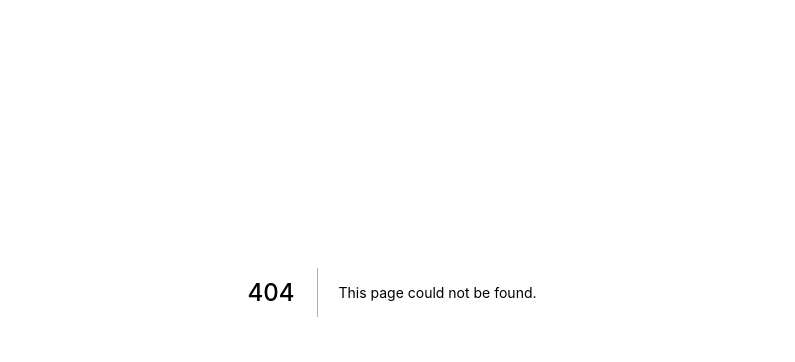
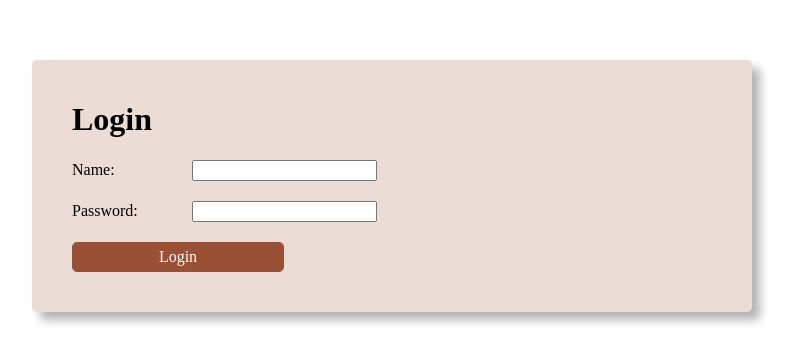
Before and after one commit to charlieworld/qraphql-react-client-starter, a Next.js app: page /login in a window 1280 px wide. Before the commit this address had no page. Shown: the part 108-470 px from the top of the page, without its empty margins (248-1043 px from the left). Built offline with nearby package versions, Linux system fonts and the light colour scheme.

Commit message:
[Feature] login page mockup

```diff
--- /dev/null
+++ b/assist/color.js
@@ -0,0 +1,11 @@
+
+
+const primary = 'rgb(154,80,52,0.2)'
+const shadow = 'rgb(0,0,0,0.3)'
+const botton = 'rgb(154,80,52)'
+
+export default {
+  primary,
+  shadow,
+  botton
+};
--- a/components/Admins.js
+++ b/components/Admins.js
@@ -8,7 +8,8 @@ const ListItem = styled.li`
   border: black solid 1px;
 `;
 
-const Admins = ({data}) => {
+const Admins = (input) => {
+  const { data } = input;
   const { loading, error, admins } = data;
   if (loading) return <p>Loading...</p>;
   if (error) return <p>Error :(</p>;
--- /dev/null
+++ b/components/Login.js
@@ -0,0 +1,82 @@
+import React, { useState } from 'react'
+//import { useRouter } from 'next/router'
+//import token from '../tools/token'
+import styled from 'styled-components';
+import color from '../assist/color';
+
+
+const Container = styled.div`
+  width: 50vw;
+  margin: 0 auto;
+  padding: 20px 40px 40px 40px;
+  border-radius: 5px;
+  background-color: ${color.primary};
+  box-shadow: ${color.shadow} 8px 8px 10px;
+`;
+
+const FormRow =  styled.label`
+  display: block;
+  margin-bottom: 20px;
+`;
+
+const FormRowTitle =  styled.span`
+  display: inline-block;
+  width: 100px;
+  margin-right: 20px;
+`;
+
+const LoginBtn = styled.div`
+  width: 200px;
+  padding: 5px;
+  text-align: center;
+  background-color: ${color.botton};
+  border: ${color.botton} solid 1px;
+  border-radius: 5px;
+  color: white;
+  cursor: pointer;
+
+  &:active {
+    color: #c6c6c6;
+    background-color: transparent;
+    border: ${color.botton} solid 1px;
+  }
+`;
+
+
+const Index = () => {
+  const [name, setName] = useState('');
+  const [password, setPassword] = useState('');
+
+  const onNameChange = (e) => {
+    setName(e.target.value);
+  };
+
+  const onPasswordChange = (e) => {
+    setPassword(e.target.value);
+  };
+
+  const onSubmit = () => {
+    console.log(`name: ${name} | password: ${password}`)
+  };
+
+  return (
+    <>
+      <Container>
+          <h1>Login</h1>
+          <form>
+            <FormRow>
+              <FormRowTitle>Name:</FormRowTitle>
+              <input type="text" name="name" onChange= {onNameChange} value={name} />
+            </FormRow>
+            <FormRow>
+              <FormRowTitle>Password:</FormRowTitle>
+              <input type="password" name="password" onChange= {onPasswordChange} value={password} />
+            </FormRow>
+            <LoginBtn onClick= {onSubmit}>Login</LoginBtn>
+          </form>
+      </Container>
+    </>
+  );
+}
+
+export default Index;
--- a/package.json
+++ b/package.json
@@ -12,6 +12,7 @@
     "@apollo/react-hooks": "^3.0.0",
     "apollo-boost": "^0.4.7",
     "graphql": "^14.6.0",
+    "local-storage": "^2.0.0",
     "next": "9.2.1",
     "node-fetch": "^2.6.0",
     "prop-types": "^15.7.2",
@@ -21,6 +22,7 @@
     "styled-components": "^5.0.0"
   },
   "devDependencies": {
+    "babel-plugin-styled-components": "^1.10.7",
     "eslint": "^6.8.0",
     "eslint-config-airbnb": "^18.0.1",
     "eslint-plugin-import": "^2.20.1",
--- /dev/null
+++ b/pages/login.js
@@ -0,0 +1,19 @@
+import React from "react";
+import Login from "../components/Login"
+import styled from "styled-components";
+
+const Container = styled.div`
+  display: flex;
+  justify-content: center;
+  padding-top: 20vh;
+`;
+
+function LoginPage() {
+  return (
+    <Container>
+      <Login />
+    </Container>
+  );
+}
+
+export default LoginPage;
--- /dev/null
+++ b/tools/token.js
@@ -0,0 +1,32 @@
+import ls from "local-storage";
+
+
+const TOKEN_NAME = 'x-token';
+
+/** @description To get the token from browser's localStorage.
+ *  @return {string}
+ */
+const get = () => {
+  return (ls.get(TOKEN_NAME));
+};
+
+/** @description To set the token from browser's localStorage.
+ *  @param {string} token The token string.
+ *  @return {boolean} Returns whether the action succeeded; otherwise, an error was thrown by the browser when trying to persist the value.
+ */
+const set = (token) => {
+  return(ls.set(TOKEN_NAME, token));
+};
+
+/** @description To clear the token from browser's localStorage.
+ *  @return {boolean} Returns true if the property was successfully deleted, and false otherwise.
+ */
+const clear = () => {
+  return(ls.remove(TOKEN_NAME));
+};
+
+export default{
+  get,
+  set,
+  clear
+};
```
Also changed, not shown: .babelrc (added), 1 other file (tests, documents, lock files or other folders).
